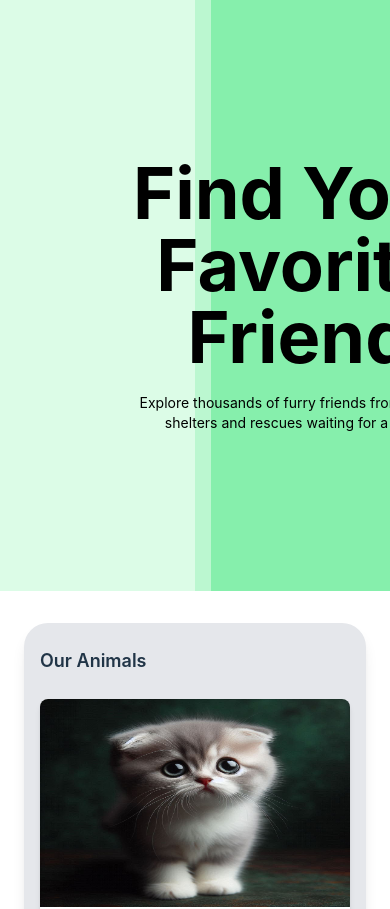
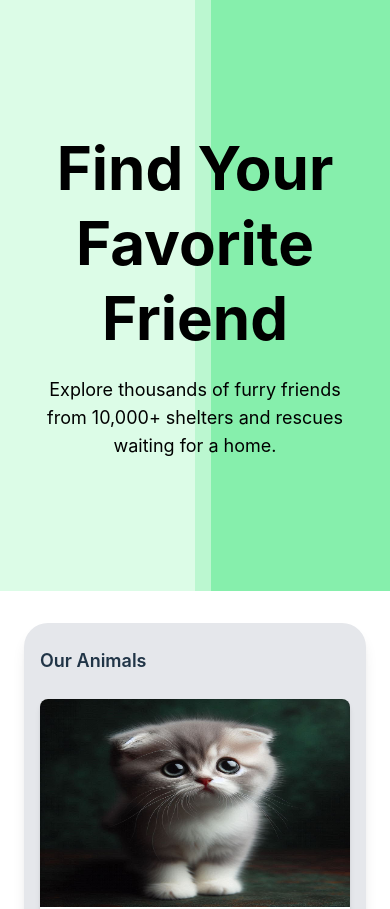
Before and after one commit to chingu-voyages/V53-tier3-team-40, a React (Vite) app in the folder client/: page / in a window 390 px wide. Shown: the top 909 px of the page. Built offline with nearby package versions, Linux system fonts and the light colour scheme.

Commit message:
Fix responsive style

```diff
--- a/client/src/components/Header.jsx
+++ b/client/src/components/Header.jsx
@@ -13,9 +13,13 @@ const Header = () => {
       <div className="absolute top-0 left-0 h-[70vh] w-[50%] bg-green-100 z-0 md:-mr-4"></div>
       <div className="absolute top-0 right-0 h-[70vh] w-[46%] bg-green-300 z-0 md:-mr-4"></div>
 
-      <div className="header-content w-full md:w-1/2 flex flex-col justify-center items-center md:items-start p-6 md:pl-12 text-center md:text-left space-y-4 ml-52 z-10">
-        <h1 className="text-7xl md:text-8xl font-bold text-center md:text-left lg:text-left mb-1">Find Your Favorite Friend</h1>
-        <p className="text-sm md:text-xl">Explore thousands of furry friends from 10,000+ shelters and rescues waiting for a home.</p>
+      <div className="header-content w-full md:w-1/2 flex flex-col justify-center items-center p-4 md:pl-12 text-center md:text-left space-y-4 md:ml-52 z-10">
+        <h1 className="text-6xl sm:text-7xl md:text-8xl lg:text-8xl font-bold text-center md:text-left lg:text-left mb-1 leading-tight">
+          Find Your Favorite<br />Friend
+        </h1>
+        <p className="text-lg md:text-xl md:px-0 max-w-[90%] md:max-w-full">
+          Explore thousands of furry friends from 10,000+ shelters and rescues waiting for a home.
+        </p>
       </div>
       <div className="relative w-full md:w-1/2 h-[50vh] md:h-full hidden md:flex items-center justify-center z-10">
         <Swiper
@@ -28,7 +32,7 @@ const Header = () => {
         >
           {animals.map((animal) => (
             <SwiperSlide key={animal._id}>
-              <img src={animal.image} alt={animal.name} className="object-fill w-fit h-full" />
+              <img src={animal.image} alt={animal.name} className="object-fill w-fit h-full pl-15 pr-20"/>
             </SwiperSlide>
           ))}
         </Swiper>
```
